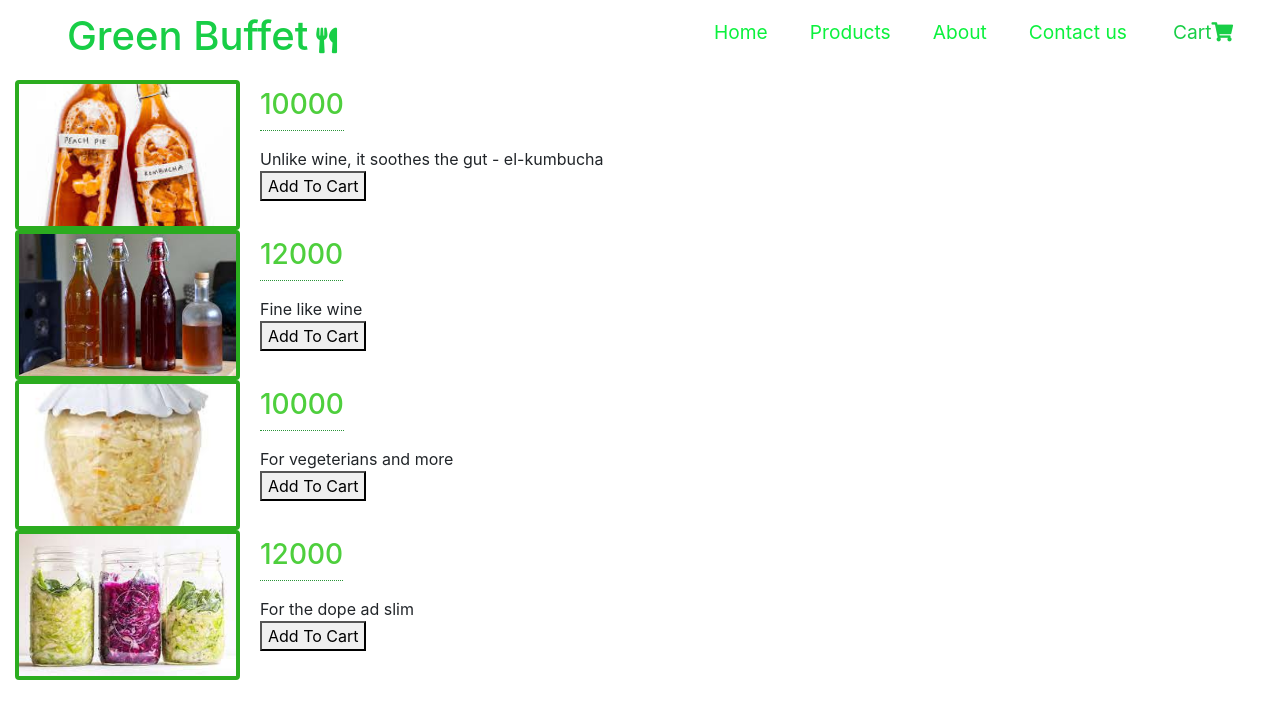
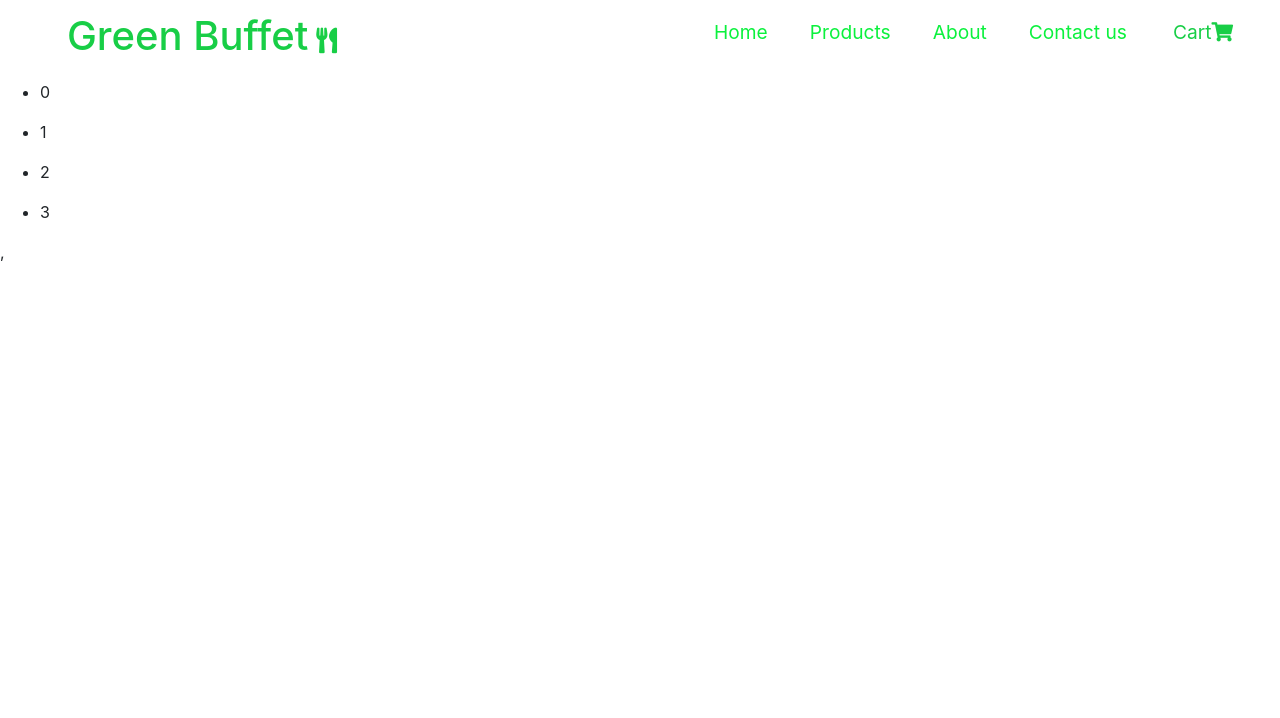
Before and after one commit to SLi5m/green-buffet, a React (Create React App) app: page /Cart in a window 1280 px wide. Shown: the top 718 px of the page. Built offline with nearby package versions, Linux system fonts and the light colour scheme.

Commit message:
linking to pages

```diff
--- a/package.json
+++ b/package.json
@@ -8,13 +8,14 @@
     "@testing-library/react": "^12.1.2",
     "@testing-library/user-event": "^13.5.0",
     "@types/react-redux": "^7.1.22",
+    "history": "^5.3.0",
     "json-server": "^0.17.0",
     "json-server-auth": "^2.1.0",
     "react": "^17.0.2",
     "react-dom": "^17.0.2",
     "react-query": "^3.34.16",
     "react-redux": "^7.2.6",
-    "react-router-dom": "^6.2.1",
+    "react-router-dom": "^6.2.2",
     "react-scripts": "5.0.0",
     "web-vitals": "^2.1.4"
   },
--- a/src/App.js
+++ b/src/App.js
@@ -1,7 +1,8 @@
 import React, { useState } from 'react';
+import { Routes, Route, Link, Outlet } from "react-router-dom"
 import Navbar from './components/Navbar/Navbar';
 import { MenuList } from './components/products/MenuList';
-// import MenuList from './components/products/MenuList'
+import Cart from './components/Cart/Cart.js';
 import './App.css';
 import { menuItems } from "./components/products/data"
 
@@ -37,13 +38,13 @@ function App() {
 
   return (
     <div>
-      <div className="App">
-        <Navbar />
-      </div>
+      <Navbar />
 
-      <div className="App">
-        <MenuList items={items} addToCart={addToCart} />
-      </div>
+      <Routes>
+          <Route path="/" element={<MenuList items={items} addToCart={addToCart} />} />
+
+          <Route path="/Cart" element={<Cart items={items} addToCart={addToCart} />} />
+      </Routes>
     </div>
   );
 }
--- a/src/components/Cart.js/Cart.js
+++ b/src/components/Cart/Cart.js
@@ -1,14 +1,16 @@
-import { values } from 'json-server-auth'
 import React, { Component } from 'react'
 
 function Cart(props) {
     const items = props.items;
     const cartItems = items.map((item) =>
-        <div key={item.tostring()} value={item}> </div>
+        <div value={item}> </div>
     );
     return(
+        items.map((item, itemindex) =>
         <ul>
-            {cartItems}
+            <li>{item, itemindex}</li>
         </ul>
-    )
+    ))
 }
+
+export default Cart
--- a/src/components/Navbar/MenuItems.js
+++ b/src/components/Navbar/MenuItems.js
@@ -1,22 +1,22 @@
 export const MenuItems = [
     {
         title: 'Home',
-        url: '#',
+        url: '/',
         cName: 'nav-links'
     },
     {
         title: 'Products',
-        url: '#',
+        url: '/Products',
         cName: 'nav-links'
     },
     {
         title: 'About',
-        url: '#',
+        url: '/About',
         cName: 'nav-links'
     },
     {
         title: 'Contact us',
-        url: '#',
+        url: '/Contact',
         cName: 'nav-links'
     },
 ]
--- a/src/index.js
+++ b/src/index.js
@@ -2,12 +2,13 @@ import React from 'react';
 import ReactDOM from 'react-dom';
 import './index.css';
 import App from './App';
+import { BrowserRouter} from "react-router-dom"
 // import store from './app/store'
 // import { Provider } from 'react-redux';
 
 ReactDOM.render(
-//    <Provider store={store}>
+   <BrowserRouter>
         <App />,
-//    </Provider>,
+   </BrowserRouter>,
     document.getElementById('root')
 )
```
Also changed, not shown: 2 other files (tests, documents, lock files or other folders).
